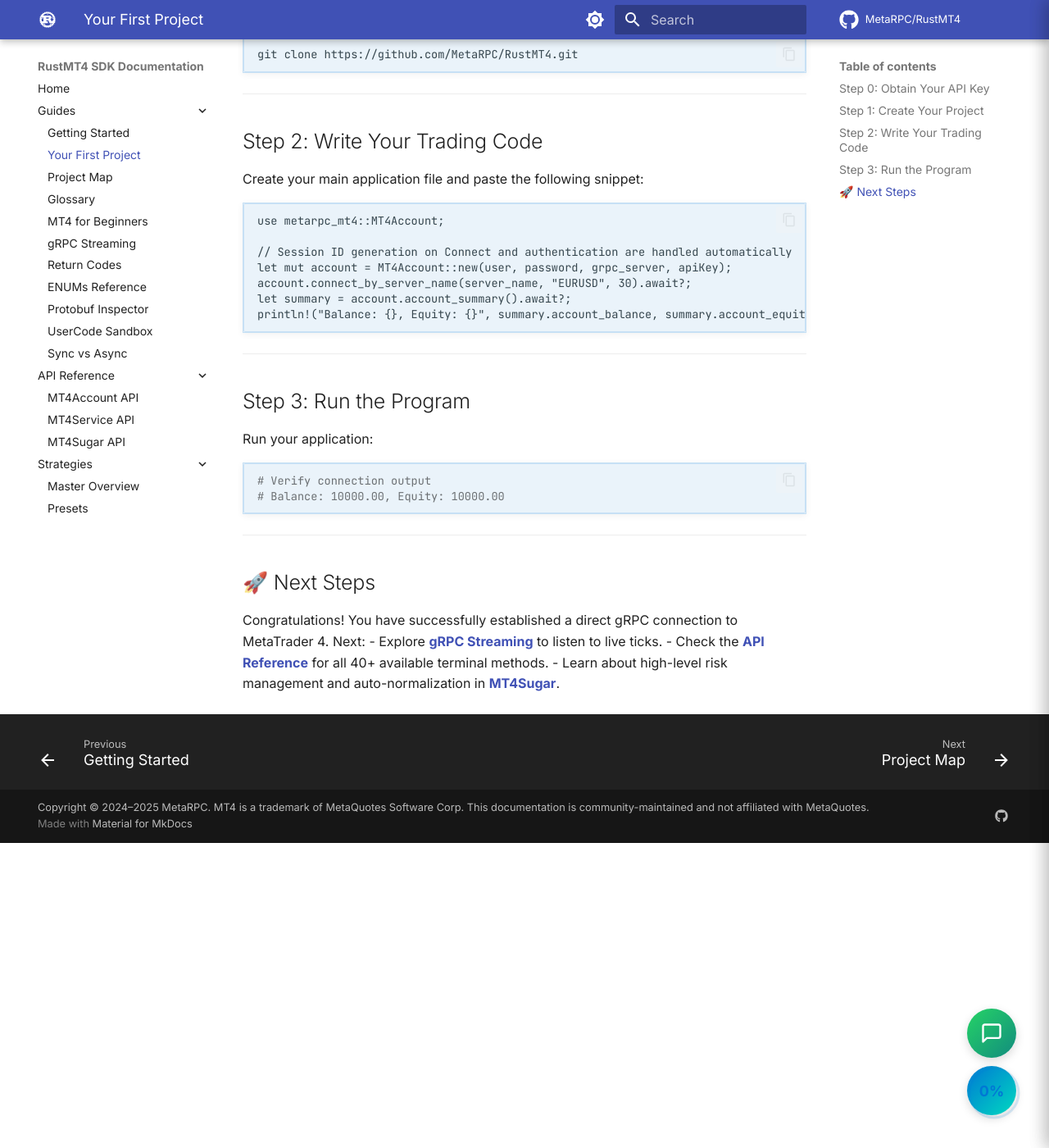
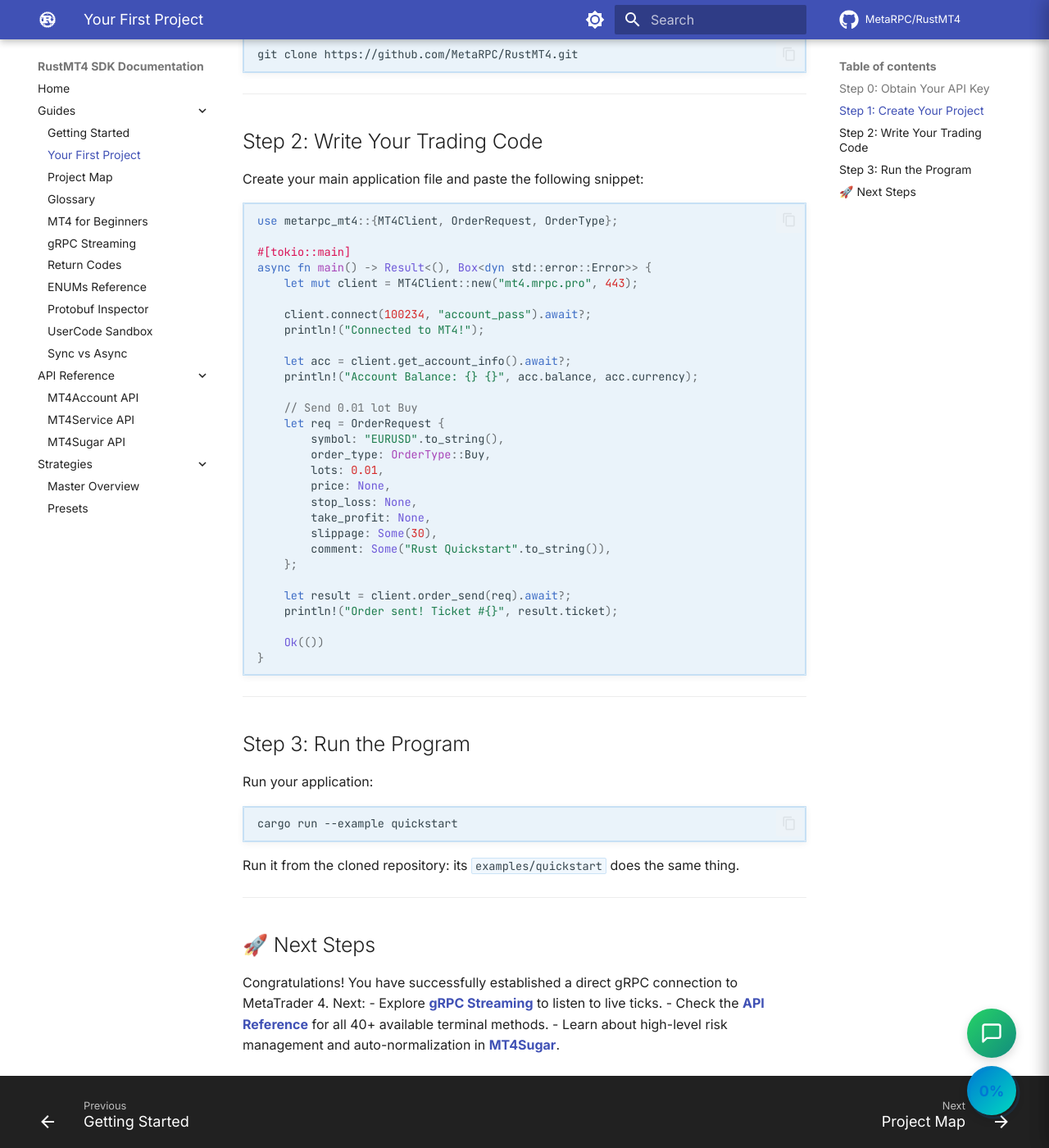
Before and after one commit to MetaRPC/RustMT4, an MkDocs documentation site: the page built from docs/All_Guides/Your_First_Project.md, in a window 1280 px wide and 1400 px high, scrolled down 659 px. Shown: the whole window at 82% size. Built offline with MkDocs 1.6.1 and Material for MkDocs 9.7.7, drawn with Linux system fonts in a browser that asks for light colours; comment, search, counter and statistics services are not loaded.

Commit message:
docs: say plainly that this SDK is a preview; the first-project guide uses the code that exists
Checked 2026-10-19: this SDK does not call the server. connect() only derives an id; the account call returns a fixed balance, order_send
returns a made-up ticket, subscribe_quotes yields nothing, disconnect and order_close do nothing. The README and the guides now say so
and point to the SDKs and the REST API that work. The first-project guide showed an API (`MT5Account`, `connect_by_server_name`) that
does not exist in this repository; it now shows the sample from getting-started.md, which compiles.
The C++ header includes <cstdint> (it did not compile with GCC without it); the library and its tests build and pass.

Co-Authored-By: Claude Sonnet 5.5 <noreply@anthropic.com>

````diff
--- a/docs/All_Guides/Your_First_Project.md
+++ b/docs/All_Guides/Your_First_Project.md
@@ -34,14 +34,36 @@ git clone https://github.com/MetaRPC/RustMT4.git
 
 Create your main application file and paste the following snippet:
 
-```
-use metarpc_mt4::MT4Account;
+```rust
+use metarpc_mt4::{MT4Client, OrderRequest, OrderType};
 
-// Session ID generation on Connect and authentication are handled automatically
-let mut account = MT4Account::new(user, password, grpc_server, apiKey);
-account.connect_by_server_name(server_name, "EURUSD", 30).await?;
-let summary = account.account_summary().await?;
-println!("Balance: {}, Equity: {}", summary.account_balance, summary.account_equity);
+#[tokio::main]
+async fn main() -> Result<(), Box<dyn std::error::Error>> {
+    let mut client = MT4Client::new("mt4.mrpc.pro", 443);
+
+    client.connect(100234, "account_pass").await?;
+    println!("Connected to MT4!");
+
+    let acc = client.get_account_info().await?;
+    println!("Account Balance: {} {}", acc.balance, acc.currency);
+
+    // Send 0.01 lot Buy
+    let req = OrderRequest {
+        symbol: "EURUSD".to_string(),
+        order_type: OrderType::Buy,
+        lots: 0.01,
+        price: None,
+        stop_loss: None,
+        take_profit: None,
+        slippage: Some(30),
+        comment: Some("Rust Quickstart".to_string()),
+    };
+
+    let result = client.order_send(req).await?;
+    println!("Order sent! Ticket #{}", result.ticket);
+
+    Ok(())
+}
 ```
 
 ---
@@ -51,9 +73,10 @@ println!("Balance: {}, Equity: {}", summary.account_balance, summary.account_equ
 Run your application:
 
 ```bash
-# Verify connection output
-# Balance: 10000.00, Equity: 10000.00
+cargo run --example quickstart
 ```
+
+Run it from the cloned repository: its `examples/quickstart` does the same thing.
 
 ---
 
````
Also changed, not shown: README.md (+2 -0 lines), docs/All_Guides/GETTING_STARTED.md (+2 -0 lines), docs/getting-started.md (+2 -0 lines).
